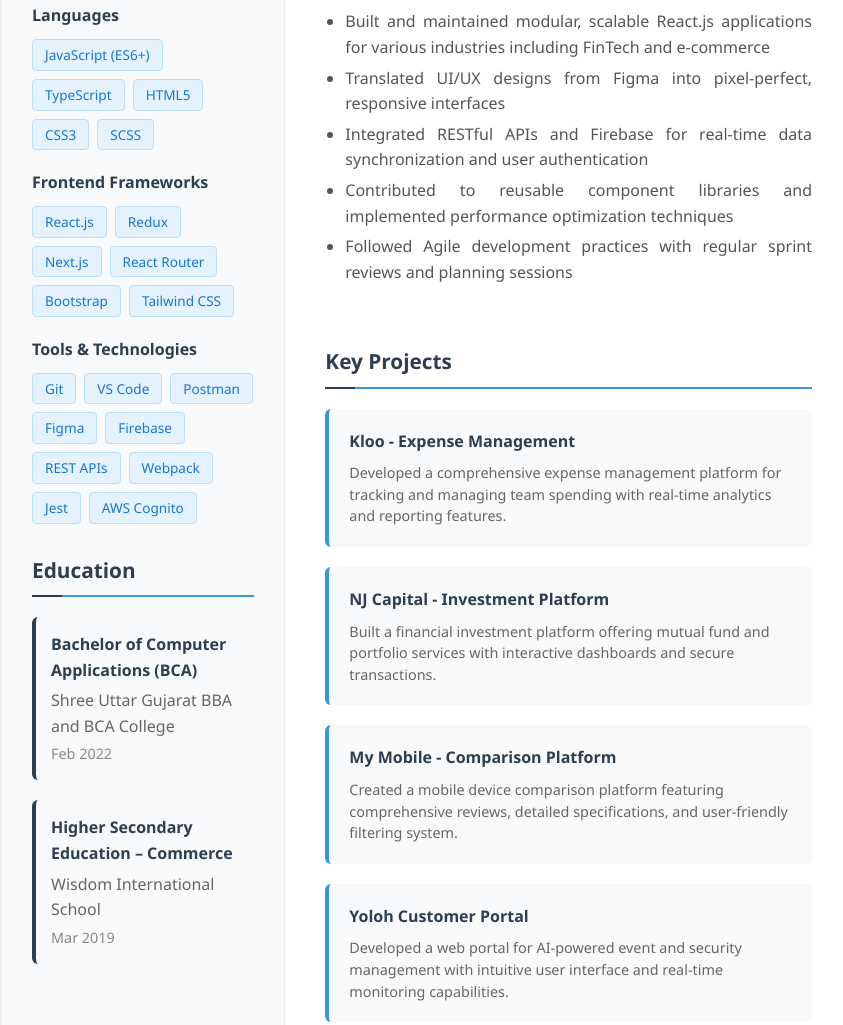
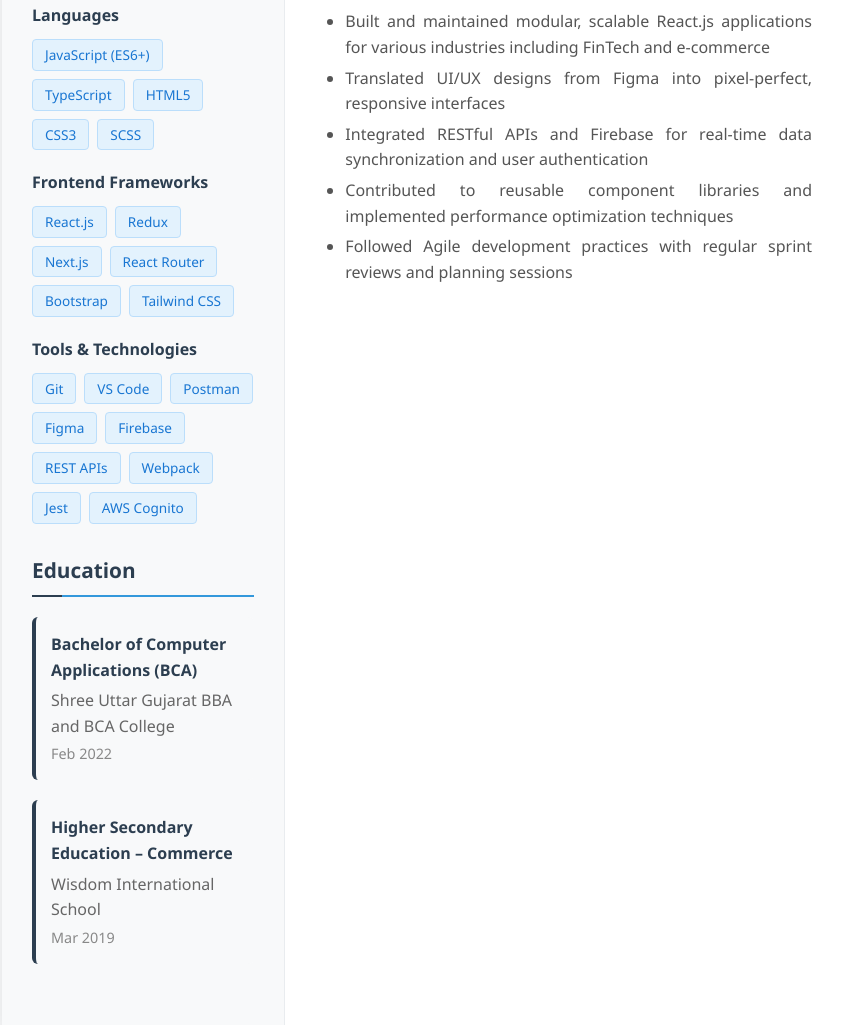
Before and after one commit to balram1919/resume, a plain HTML site: page index.html in a window 1280 px wide. Shown: the part 753-1778 px from the top of the page, without its empty margins (213-1056 px from the left). Drawn offline with Linux system fonts and the light colour scheme.

Commit message:
Comment out Key Projects section
Comment out the Key Projects section in index.html

```diff
--- a/index.html
+++ b/index.html
@@ -535,8 +535,8 @@ j=d.createElement(s),dl=l!='dataLayer'?'&l='+l:'';j.async=true;j.src=
                     </div>
                 </div>
 
-                <div class="section">
-                    <h2 class="section-title">Key Projects</h2>
+                <!-- <div class="section"> -->
+                    <!-- <h2 class="section-title">Key Projects</h2>
                     <div class="portfolio-grid">
                         <div class="portfolio-item">
                             <h4>Kloo - Expense Management</h4>
@@ -562,8 +562,8 @@ j=d.createElement(s),dl=l!='dataLayer'?'&l='+l:'';j.async=true;j.src=
                             <h4>Safe Space - Employee Platform</h4>
                             <p>Developed both web and mobile applications for employee safety and attendance management with organization admin portal.</p>
                         </div>
-                    </div>
-                </div>
+                    </div> -->
+                <!-- </div> -->
             </div>
         </div>
     </div>
```
